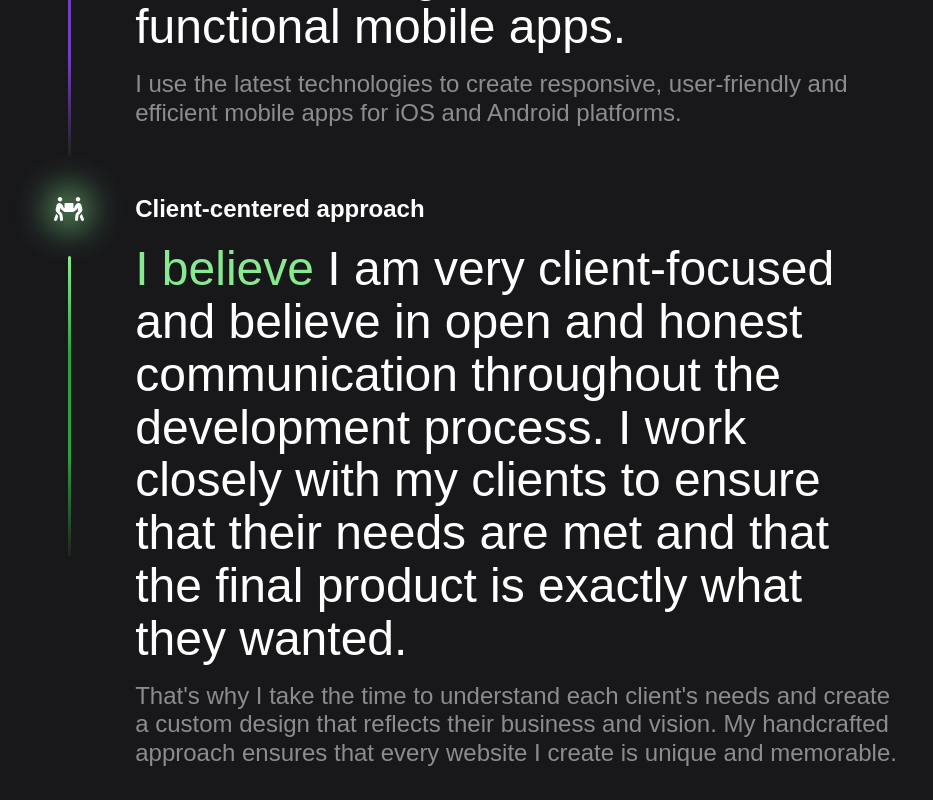
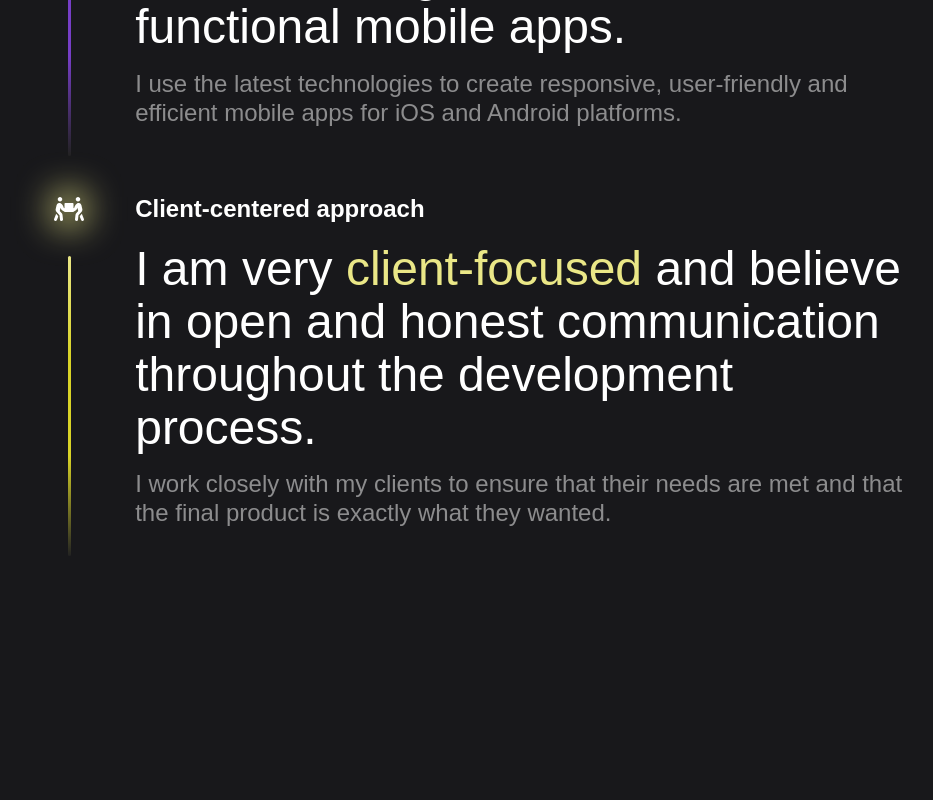
Before and after one commit to enzo-mourany/portfolio-v2, a Next.js app: page / in a window 1280 px wide. Shown: the part 2315-3115 px from the top of the page, without its empty margins (163-1096 px from the left). After the commit the page ends 2907 px from the top, so only its background shows below. Built offline with nearby package versions, Linux system fonts and the light colour scheme.

Commit message:
feat: add Clients section style

```diff
--- a/components/homepage/Clients.tsx
+++ b/components/homepage/Clients.tsx
@@ -1,7 +1,7 @@
 import React from 'react'
 import { FaPeopleCarry } from 'react-icons/fa';
 
-import styles from '../../styles/WebDevelopment.module.scss';
+import styles from '../../styles/Clients.module.scss';
 
 export const Clients: React.FC = () => {
   return (
@@ -18,9 +18,9 @@ export const Clients: React.FC = () => {
           <div id='description' className={styles.text}>
             <h3 className={styles.text__title}>Client-centered approach</h3>
             <h2 className={styles.text__description}>
-              <span>I believe</span> I am very client-focused and believe in open and honest communication throughout the development process. I work closely with my clients to ensure that their needs are met and that the final product is exactly what they wanted.
+              I am very <span>client-focused</span> and believe in open and honest communication throughout the development process.
             </h2>
-            <p>That&apos;s why I take the time to understand each client&apos;s needs and create a custom design that reflects their business and vision. My handcrafted approach ensures that every website I create is unique and memorable.</p>
+            <p>I work closely with my clients to ensure that their needs are met and that the final product is exactly what they wanted.</p>
           </div>
         </div>
       </div>
--- /dev/null
+++ b/styles/Clients.module.scss
@@ -0,0 +1,122 @@
+@import './responsive.scss';
+
+.container {
+  z-index: 1;
+  margin-bottom: 2rem;
+  .wrapper {
+    .title {
+      display: flex;
+      flex-direction: row;
+      align-items: flex-start;
+      justify-content: center;
+      gap: 3rem;
+      @include tablet {
+        gap: 1.5rem;
+      }
+      @include mobile {
+        gap: 1rem;
+      }
+      .roadmap__line {
+        display: flex;
+        flex-direction: column;
+        align-items: center;
+        gap: 2rem;
+        padding: 0.2rem;
+        @include laptop {
+          gap: 1.5rem;
+        }
+        @include tablet {
+          gap: 1rem;
+        }
+        .icon {
+          display: flex;
+          align-items: center;
+          justify-content: center;
+          .filter {
+            background-color: #eae787;
+            filter: blur(18px);
+            width: 30px;
+            height: 30px;
+            position: absolute;
+            @include laptop {
+              width: 20px;
+              height: 20px;
+            }
+            @include tablet {
+              width: 15px;
+              height: 15px;
+            }
+          }
+        }
+        .line {
+          background: linear-gradient(#eae787, #d8d327, #d8d327, #222222);
+          transition-delay: 500ms;
+          width: 3px;
+          height: 300px;
+          border-radius: 10px;
+          @include laptop {
+            height: 230px;
+          }
+        }
+      }
+      .text {
+        display: flex;
+        flex-direction: column;
+        align-items: flex-start;
+        justify-content: center;
+        width: 60%;
+        gap: 1rem;
+        @include mobile {
+          width: 75%;
+        }
+        .text__title {
+          font-size: 1.5rem;
+          font-weight: 600;
+          @include laptop {
+            font-size: 1.2rem;
+          }
+          @include tablet {
+            font-size: 1rem;
+          }
+          @include mobile {
+            font-size: 0.8rem;
+          }
+        }
+        .text__description {
+          font-size: 3rem;
+          font-weight: 400;
+          line-height: 1.1;
+          @include laptop {
+            font-size: 2rem;
+          }
+          @include tablet {
+            font-size: 1.5rem;
+          }
+          span {
+            font-size: 3rem;
+            font-weight: 400;
+            color: #eae787;
+            @include laptop {
+              font-size: 2rem;
+            }
+            @include tablet {
+              font-size: 1.5rem;
+            }
+          }
+        }
+        p {
+          font-size: 1.5rem;
+          font-weight: 400;
+          line-height: 1.2;
+          opacity: 0.5;
+          @include laptop {
+            font-size: 1.2rem;
+          }
+          @include tablet {
+            font-size: 1rem;
+          }
+        }
+      }
+    }
+  }
+}
```
